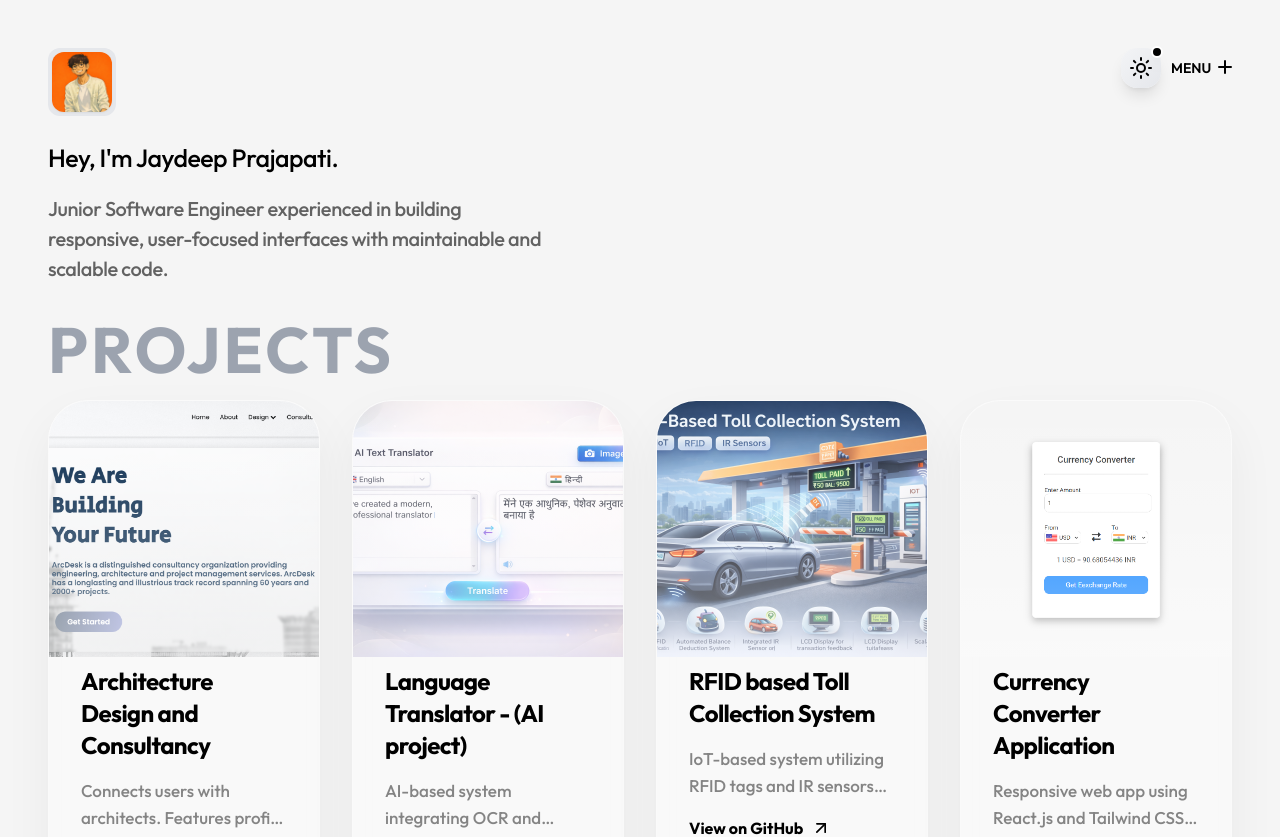
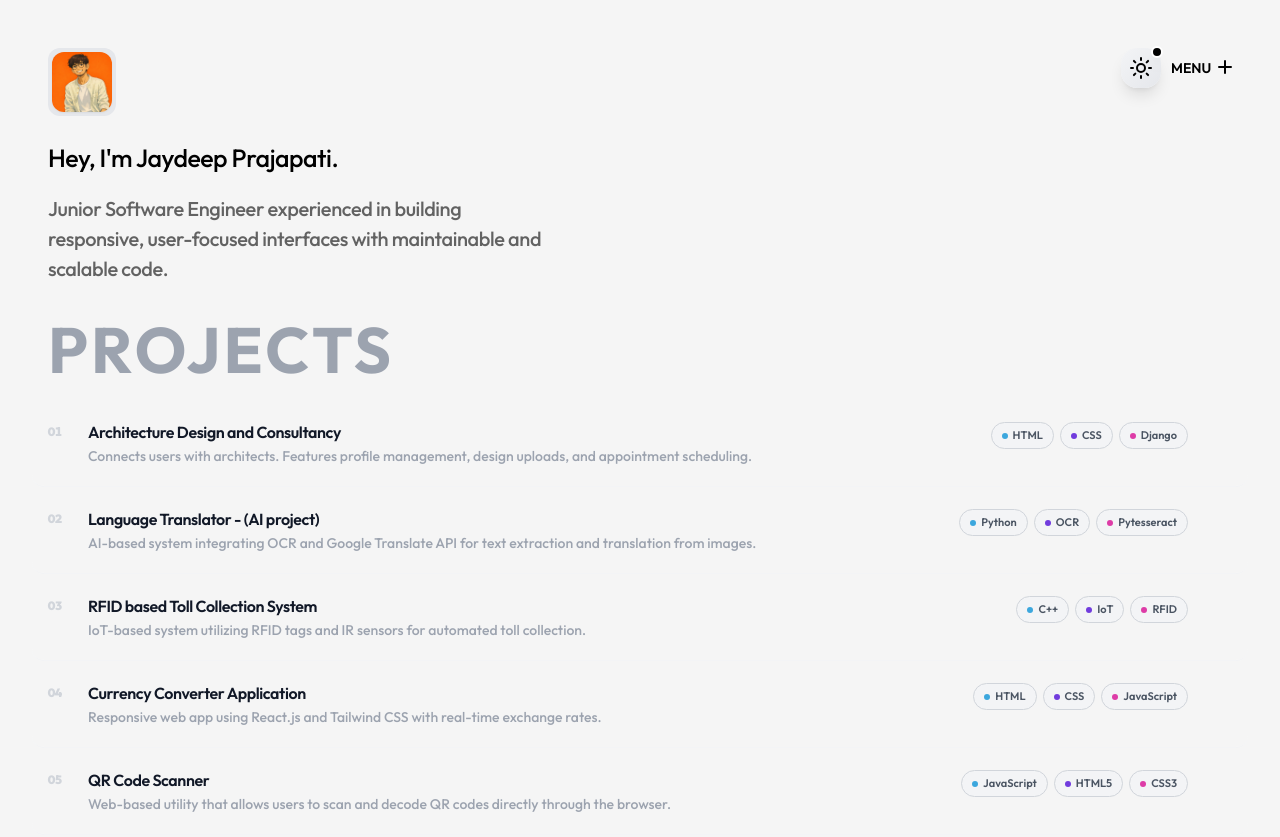
Before and after one commit to JaydeepSP/Portfolio, a React (Vite) app: page / in a window 1280 px wide. Shown: the top 837 px of the page. Built offline with nearby package versions, Linux system fonts and the light colour scheme.

Commit message:
project design changes

```diff
--- a/src/components/tabs/Projects.tsx
+++ b/src/components/tabs/Projects.tsx
@@ -9,8 +9,7 @@ export function Projects() {
   const [selectedProject, setSelectedProject] = useState<Project | null>(null);
   const [isModalOpen, setIsModalOpen] = useState(false);
 
-  const handleProjectClick = (e: React.MouseEvent, project: Project) => {
-    e.preventDefault();
+  const handleProjectClick = (project: Project) => {
     setSelectedProject(project);
     setIsModalOpen(true);
   };
@@ -18,69 +17,52 @@ export function Projects() {
   return (
     <>
       <motion.div
-        initial={{ opacity: 0, y: 20 }}
-        animate={{ opacity: 1, y: 0 }}
-        exit={{ opacity: 0, y: -20 }}
-        className="grid grid-cols-1 md:grid-cols-3 lg:grid-cols-4 gap-8"
+        initial={{ opacity: 0 }}
+        animate={{ opacity: 1 }}
+        className="flex flex-col"
       >
         {projects.map((project, index) => (
-          <motion.a
+          <motion.div
             key={index}
-            href={project.link}
-            onClick={(e) => handleProjectClick(e, project)}
-            whileHover={{ y: -8 }}
-            className="group relative flex flex-col bg-white/40 dark:bg-[#171717]/40 backdrop-blur-xl rounded-[2.5rem] overflow-hidden border border-white/20 dark:border-white/5 shadow-premium hover:shadow-premium-hover transition-all duration-500"
+            initial={{ opacity: 0, y: 10 }}
+            animate={{ opacity: 1, y: 0 }}
+            transition={{ delay: index * 0.06 }}
+            onClick={() => handleProjectClick(project)}
+            className="group flex items-start justify-between gap-6 py-5 border-b border-gray-100 dark:border-white/5 cursor-pointer hover:bg-gray-50 dark:hover:bg-white/[0.02] -mx-4 px-4 rounded-xl transition-colors duration-200"
           >
-            {/* Image Container */}
-            <div className="relative w-full h-64 overflow-hidden">
-              <div className="absolute inset-0 bg-gradient-to-t from-white/80 dark:from-[#171717]/80 to-transparent z-10 opacity-60" />
-              <img
-                src={project.image}
-                alt={project.title}
-                className="w-full h-full object-cover transform scale-100 group-hover:scale-110 transition-transform duration-700 ease-out"
-              />
-
-              {/* Hover Link Icon */}
-              <div className="absolute top-6 right-6 z-20 w-12 h-12 bg-black dark:bg-[#ff5500] rounded-full flex items-center justify-center translate-y-2 opacity-0 group-hover:translate-y-0 group-hover:opacity-100 transition-all duration-500 shadow-lg">
-                <ArrowUpRight size={22} className="text-white" />
+            {/* Left: index + title + description */}
+            <div className="flex items-start gap-5 min-w-0">
+              <span className="text-xs font-black text-gray-300 dark:text-white/20 tabular-nums pt-1 shrink-0 w-5">
+                {String(index + 1).padStart(2, "0")}
+              </span>
+              <div className="min-w-0">
+                <h3 className="text-base font-semibold text-gray-900 dark:text-white tracking-tight group-hover:text-[#ff5500] dark:group-hover:text-[#ff5500] transition-colors duration-200">
+                  {project.title}
+                </h3>
+                <p className="text-sm text-gray-400 dark:text-white/35 mt-0.5 line-clamp-1 font-medium">
+                  {project.description}
+                </p>
               </div>
             </div>
 
-            {/* Content Section */}
-            <div className="flex-1 p-8 pt-2 relative z-20">
-              <div className="space-y-4">
-                <h3 className="text-2xl font-bold text-text-primary-light dark:text-text-primary-dark tracking-tight transition-colors group-hover:text-black dark:group-hover:text-[#ff5500]">
-                  {project.title}
-                </h3>
-
-                <p className="text-[17px] leading-relaxed text-text-secondary-light/80 dark:text-text-secondary-dark/80 font-medium line-clamp-2">
-                  {project.description}
-                </p>
-
-                <div className="mt-8 flex items-center gap-2 text-base font-bold text-text-primary-light dark:text-text-primary-dark group-hover:gap-3 transition-all">
-                  View on GitHub{" "}
-                  <ArrowUpRight
-                    size={20}
-                    className="group-hover:-translate-y-0.5 transition-transform"
-                  />
-                </div>
-
-                <div className="flex flex-wrap gap-2 pt-2">
-                  {project.tech.map((tech, i) => (
+            {/* Right: tech tags + arrow */}
+            <div className="flex items-center gap-3 shrink-0">
+              <div className="hidden sm:flex items-center gap-1.5">
+                {project.tech.slice(0, 3).map((tech, i) => (
                   <span
                     key={i}
-                      className="px-4 py-1.5 text-[11px] uppercase tracking-widest font-bold rounded-full bg-black/5 dark:bg-white/5 text-text-secondary-light dark:text-text-secondary-dark border border-transparent group-hover:border-black/10 dark:group-hover:border-white/10 transition-all duration-300"
+                    className="inline-flex items-center gap-[5px] px-2.5 py-1 text-[11px] font-semibold rounded-full border border-gray-300 dark:border-white/10 bg-gray-100 dark:bg-white/5 text-gray-600 dark:text-white/60"
                   >
+                    <span className="w-[6px] h-[6px] rounded-full shrink-0" style={{ background: `hsl(${(i * 60 + 200) % 360}, 70%, 55%)` }} />
                     {tech}
                   </span>
                 ))}
               </div>
+              <div className="w-8 h-8 rounded-full border border-gray-200 dark:border-white/10 flex items-center justify-center opacity-0 group-hover:opacity-100 group-hover:border-[#ff5500] group-hover:text-[#ff5500] transition-all duration-200">
+                <ArrowUpRight size={14} />
               </div>
-
-              {/* Subtle decorative line */}
-              <div className="absolute bottom-0 left-8 right-8 h-px bg-gradient-to-r from-transparent via-gray-200 dark:via-gray-800 to-transparent opacity-0 group-hover:opacity-100 transition-opacity duration-700" />
             </div>
-          </motion.a>
+          </motion.div>
         ))}
       </motion.div>
 
```
Also changed, not shown: src/components/ui/ProjectModal.tsx (+59 -69 lines). Lines whose indentation alone changed are shown as unchanged.
